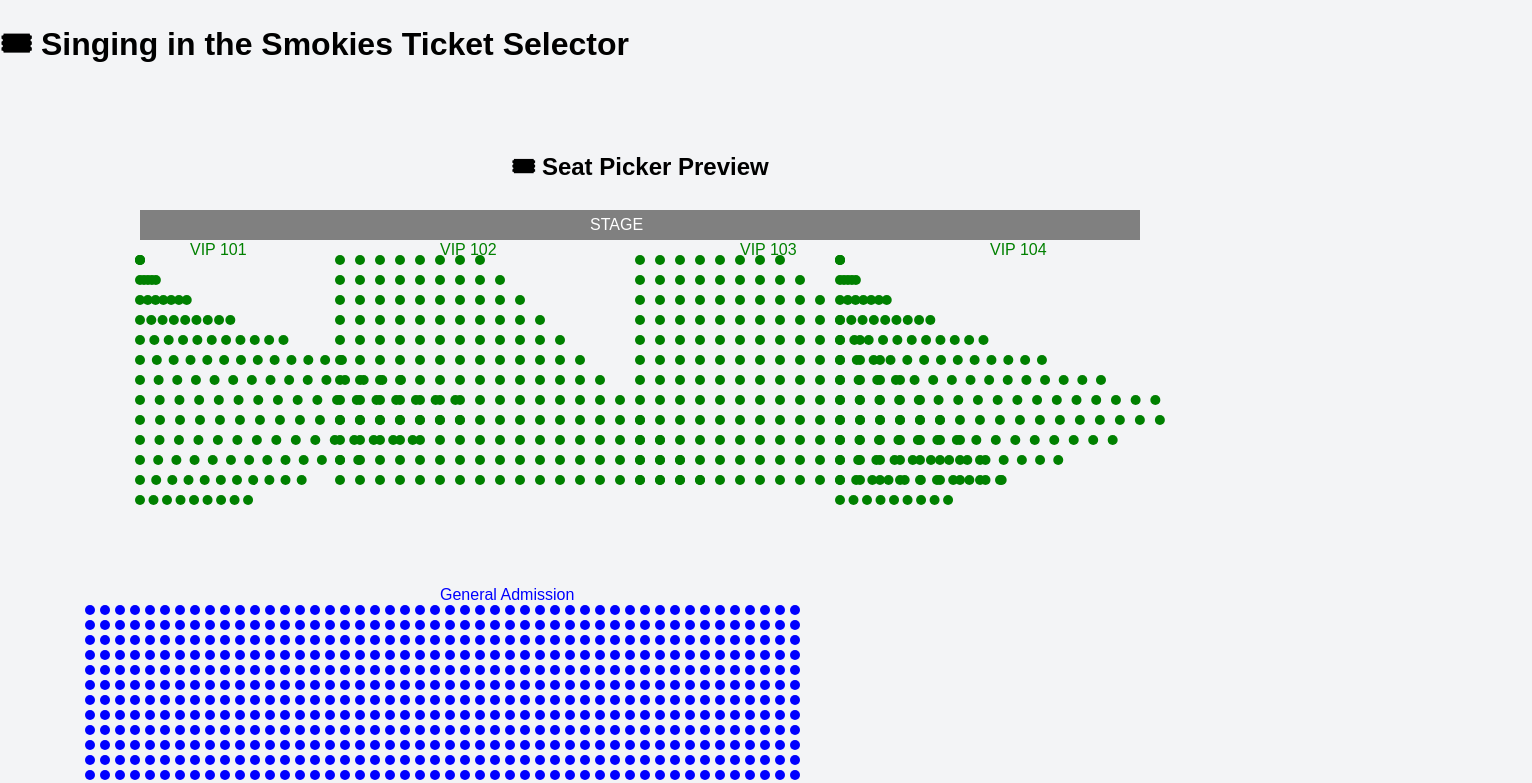
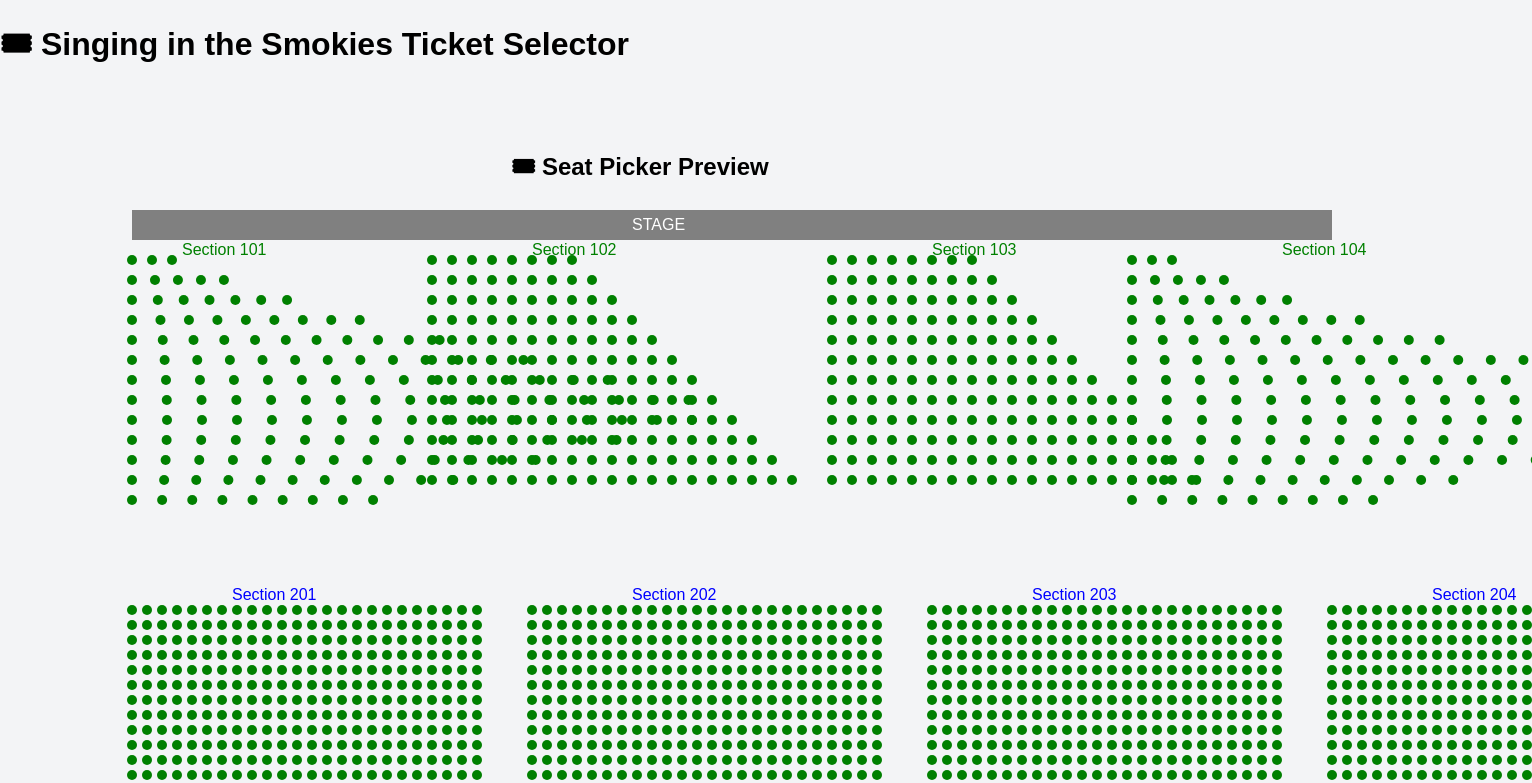
Before and after one commit to VerifiedFans/festival-seat-picker, a React (Create React App) app: page / in a window 1280 px wide. Shown: the top 783 px of the page, 1532 px wide, since content can reach past the window. Built offline with nearby package versions, Linux system fonts and the light colour scheme.

Commit message:
Update SeatPicker.jsx

```diff
--- a/src/SeatPicker.jsx
+++ b/src/SeatPicker.jsx
@@ -3,12 +3,13 @@ import React, { useState, useEffect } from "react";
 export default function SeatPicker({ onSeatSelect }) {
   const [selectedSeats, setSelectedSeats] = useState([]);
 
-  // 🎟️ **Generating Seats:**
-  const generateSeats = (section, rows, seatsPerRow, offsetX = 0, offsetY = 0, curve = false) => {
+  // 🎟️ **Generating Seats for Sections**
+  const generateSeats = (section, rows, seatsPerRow, offsetX, offsetY, curve = false) => {
     const seatArray = [];
     rows.forEach((row, rowIndex) => {
       for (let i = 0; i < seatsPerRow[rowIndex]; i++) {
-        const xPosition = offsetX + (curve ? Math.sin(rowIndex * 0.2) * 20 : 20) * i;
+        const angleOffset = curve ? Math.sin(rowIndex * 0.2) * 15 : 0;
+        const xPosition = offsetX + (20 + angleOffset) * i;
         const yPosition = offsetY + 20 * rowIndex;
         seatArray.push({
           id: `${section}-${row}${i + 1}`,
@@ -23,36 +24,44 @@ export default function SeatPicker({ onSeatSelect }) {
     return seatArray;
   };
 
-  // 🎟️ **VIP Sections (Curved Layout for 101 & 104)**
+  // 🎯 **Define VIP and GA Sections**
   const vipSeats = [
     ...generateSeats("101", "ABCDEFGHIJKLM".split(""), [3, 5, 7, 9, 11, 13, 15, 17, 17, 15, 13, 11, 9], 100, 50, true),
-    ...generateSeats("102", "ABCDEFGHIJKL".split(""), [8, 9, 10, 11, 12, 13, 14, 15, 16, 17, 18, 19], 300, 50),
-    ...generateSeats("103", "ABCDEFGHIJKL".split(""), [8, 9, 10, 11, 12, 13, 14, 15, 16, 17, 18, 19], 600, 50),
-    ...generateSeats("104", "ABCDEFGHIJKLM".split(""), [3, 5, 7, 9, 11, 13, 15, 17, 17, 15, 13, 11, 9], 800, 50, true),
+    ...generateSeats("102", "ABCDEFGHIJKL".split(""), [8, 9, 10, 11, 12, 13, 14, 15, 16, 17, 18, 19], 400, 50),
+    ...generateSeats("103", "ABCDEFGHIJKL".split(""), [8, 9, 10, 11, 12, 13, 14, 15, 16, 17, 18, 19], 800, 50),
+    ...generateSeats("104", "ABCDEFGHIJKLM".split(""), [3, 5, 7, 9, 11, 13, 15, 17, 17, 15, 13, 11, 9], 1100, 50, true),
   ];
 
-  // 🎟️ **GA Sections (Straight Rows)**
-  const gaSeats = [];
-  const gaRows = "ABCDEFGHIJKLMNOPQRSTUVWXYZ".split("").concat(["AA", "BB", "CC", "DD", "EE", "FF"]);
-  gaRows.forEach((row, index) => {
-    for (let i = 1; i <= 48; i++) {
-      gaSeats.push({
-        id: `GA-${row}${i}`,
-        section: "GA",
-        row,
-        x: 50 + (i - 1) * 15,
-        y: 400 + index * 15,
-        available: true,
-      });
+  const generateGASection = (section, startRow, numRows, cols, offsetX, offsetY) => {
+    const seatArray = [];
+    for (let r = 0; r < numRows; r++) {
+      const rowLabel = String.fromCharCode(startRow.charCodeAt(0) + r);
+      for (let i = 1; i <= cols; i++) {
+        seatArray.push({
+          id: `${section}-${rowLabel}${i}`,
+          section,
+          row: rowLabel,
+          x: offsetX + (i - 1) * 15,
+          y: offsetY + r * 15,
+          available: true,
+        });
+      }
     }
-  });
+    return seatArray;
+  };
+
+  // 🎟️ **General Admission Sections**
+  const gaSeats = [
+    ...generateGASection("201", "A", 26, 24, 100, 400),
+    ...generateGASection("202", "A", 26, 24, 500, 400),
+    ...generateGASection("203", "A", 26, 24, 900, 400),
+    ...generateGASection("204", "A", 26, 24, 1300, 400),
+  ];
 
   const allSeats = [...vipSeats, ...gaSeats];
 
-  // 🎯 **Handle Click Logic**
+  // 🔄 **Handle Click Logic**
   const handleSeatClick = (seatId) => {
-    console.log("🪑 Clicked seat:", seatId);
-
     if (selectedSeats.includes(seatId)) {
       setSelectedSeats(selectedSeats.filter((id) => id !== seatId));
     } else {
@@ -61,7 +70,6 @@ export default function SeatPicker({ onSeatSelect }) {
   };
 
   useEffect(() => {
-    console.log("🚀 Sending selected seats to parent:", selectedSeats);
     onSeatSelect(selectedSeats);
   }, [selectedSeats, onSeatSelect]);
 
@@ -69,26 +77,29 @@ export default function SeatPicker({ onSeatSelect }) {
     if (selectedSeats.includes(id)) return "orange";
     const seat = allSeats.find((s) => s.id === id);
     if (!seat?.available) return "gray";
-    return seat.section === "GA" ? "blue" : "green";
+    return seat.section.startsWith("GA") ? "blue" : "green";
   };
 
   return (
     <div style={{ textAlign: "center", padding: "2rem" }}>
       <h2>🎟 Seat Picker Preview</h2>
-      <svg width="1200" height="1200">
+      <svg width="1500" height="1000">
         {/* 🎭 **Stage** */}
-        <rect x="100" y="0" width="1000" height="30" fill="gray" />
-        <text x="550" y="20" fill="white">
+        <rect x="100" y="0" width="1200" height="30" fill="gray" />
+        <text x="600" y="20" fill="white">
           STAGE
         </text>
 
-        {/* 🎯 **Section Labels** */}
-        <text x="150" y="45" fill="green">VIP 101</text>
-        <text x="400" y="45" fill="green">VIP 102</text>
-        <text x="700" y="45" fill="green">VIP 103</text>
-        <text x="950" y="45" fill="green">VIP 104</text>
+        {/* 🏷️ **Section Labels** */}
+        <text x="150" y="45" fill="green">Section 101</text>
+        <text x="500" y="45" fill="green">Section 102</text>
+        <text x="900" y="45" fill="green">Section 103</text>
+        <text x="1250" y="45" fill="green">Section 104</text>
 
-        <text x="400" y="390" fill="blue">General Admission</text>
+        <text x="200" y="390" fill="blue">Section 201</text>
+        <text x="600" y="390" fill="blue">Section 202</text>
+        <text x="1000" y="390" fill="blue">Section 203</text>
+        <text x="1400" y="390" fill="blue">Section 204</text>
 
         {/* 🟢 **Render All Seats** */}
         {allSeats.map((seat) => (
```
